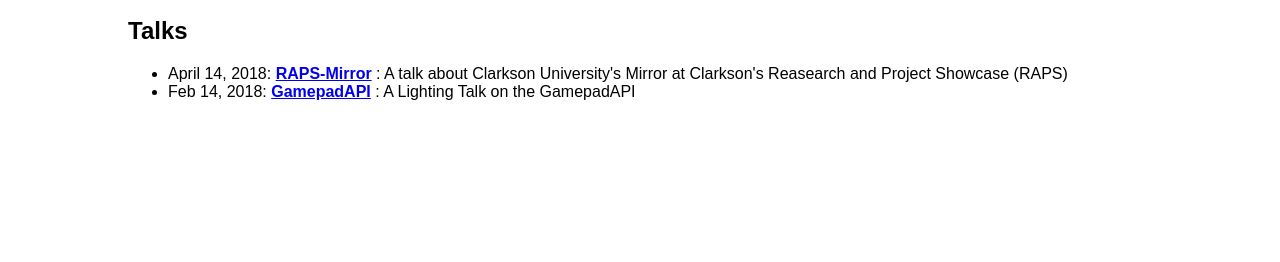
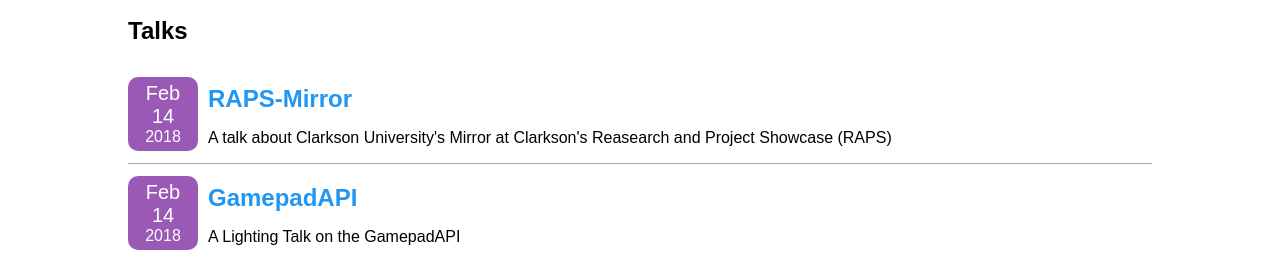
Before and after one commit to lannonbr/Presentations, a plain HTML site: page index.html in a window 1280 px wide. Shown: the part 549-811 px from the top of the page. Drawn offline with Linux system fonts and the light colour scheme.

Commit message:
Styling Talk elements

```diff
--- a/css/main.css
+++ b/css/main.css
@@ -165,13 +165,45 @@
   text-align: center;
 }
 
-/* .container {
+.talk {
+  display: flex;
+  align-items: center;
+}
+
+.talk:not(:last-child) {
+  border-bottom: 1px solid rgba(40, 40, 40, 0.4);
+}
+
+.talk .time {
   display: flex;
   flex-direction: column;
-  justify-content: center;
   align-items: center;
-  min-height: 90vh;
-  max-width: 800px;
-  margin: auto;
-  padding: 20px;
-} */
+  width: 60px;
+  margin-right: 10px;
+  background-color: #9b59b6;
+  color: white;
+  padding: 5px;
+  border-radius: 10px;
+}
+
+.talk .time .month {
+  font-size: 1.25em;
+}
+
+.talk .time .day {
+  font-size: 1.25em;
+}
+
+.talk .desc {
+  flex: 1;
+}
+
+.talk .desc h2 {
+  margin: 0;
+  margin-top: 20px;
+}
+
+.talk .desc h2 a {
+  color: #2196f3;
+  text-decoration: none;
+}
--- a/index.html
+++ b/index.html
@@ -41,16 +41,32 @@
         <h1 class="center">Talks by Benjamin Lannon</h1>
         <p>The follwing is a collection of slide decks of talks I've given.</p>
         <h2>Talks</h2>
-        <ul>
-            <li>April 14, 2018:
-                <strong>
+        <article class="talk">
+            <div class="time">
+                <span class="month">Feb</span>
+                <span class="day">14</span>
+                <span class="year">2018</span>
+            </div>
+            <div class="desc">
+                <h2>
                     <a href="./RAPS-Mirror/">RAPS-Mirror</a>
-                </strong>: A talk about Clarkson University's Mirror at Clarkson's Reasearch and Project Showcase (RAPS)</li>
-            <li>Feb 14, 2018:
-                <strong>
+                </h2>
+                <p>A talk about Clarkson University's Mirror at Clarkson's Reasearch and Project Showcase (RAPS)</p>
+            </div>
+        </article>
+        <article class="talk">
+            <div class="time">
+                <span class="month">Feb</span>
+                <span class="day">14</span>
+                <span class="year">2018</span>
+            </div>
+            <div class="desc">
+                <h2>
                     <a href="./GamepadAPI/">GamepadAPI</a>
-                </strong>: A Lighting Talk on the GamepadAPI</li>
-        </ul>
+                </h2>
+                <p>A Lighting Talk on the GamepadAPI</p>
+            </div>
+        </article>
     </section>
     <script src="./js/main.js"></script>
     <script src="https://use.fontawesome.com/a5e9de0506.js" defer=""></script>
```
